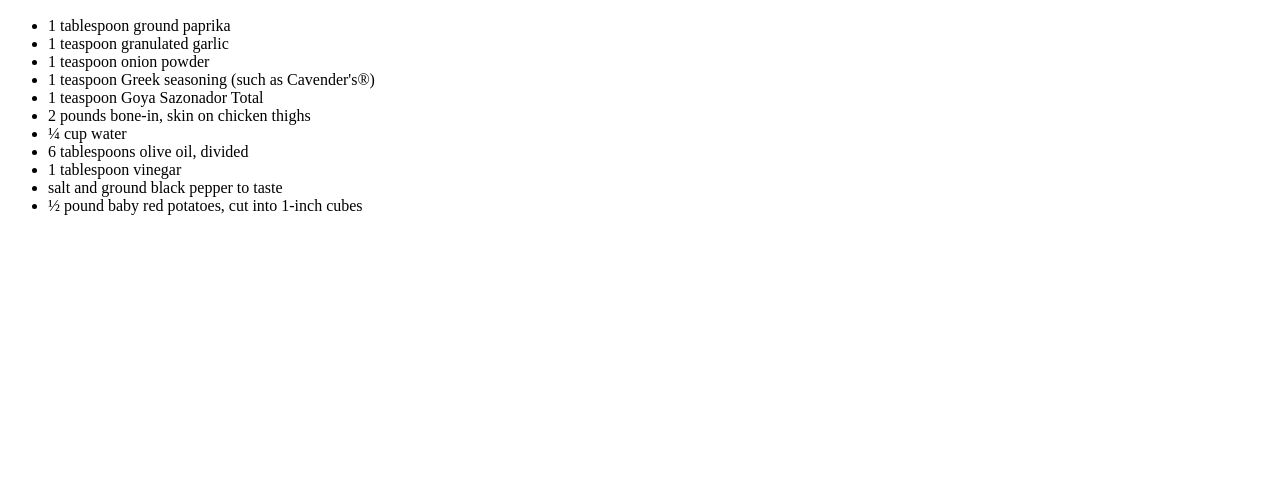
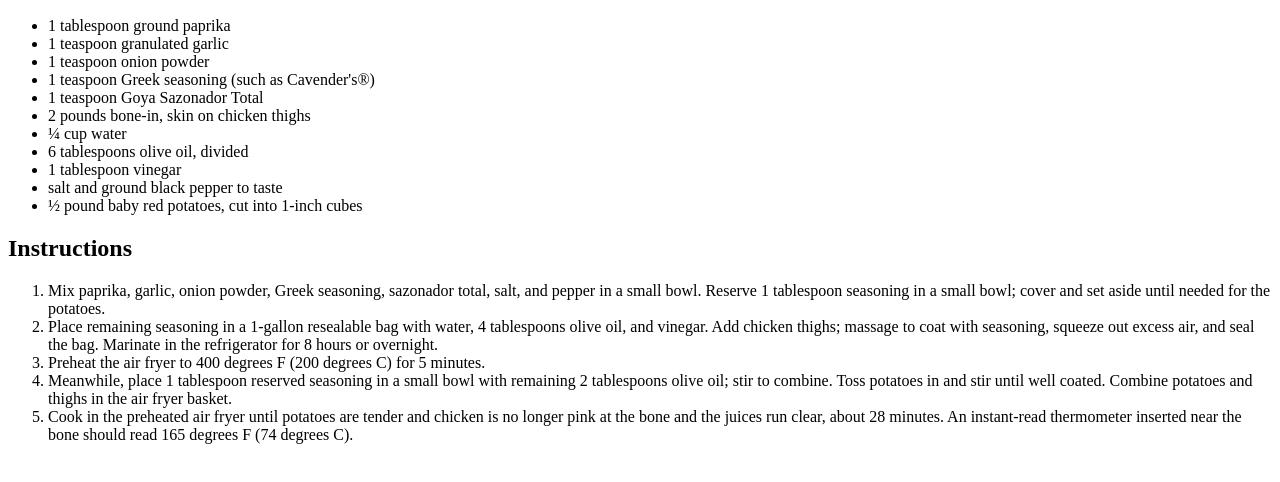
Before and after one commit to zachhh14/odin-recipes, a plain HTML site: page recipes/chickentightsandpotatoes.html in a window 1280 px wide. Shown: the part 284-766 px from the top of the page. Drawn offline with Linux system fonts and the light colour scheme.

Commit message:
Add ol of intrunctions

```diff
--- a/recipes/chickentightsandpotatoes.html
+++ b/recipes/chickentightsandpotatoes.html
@@ -23,6 +23,13 @@
         <li>salt and ground black pepper to taste</li>
         <li>½ pound baby red potatoes, cut into 1-inch cubes</li>
     </ul>
-
+    <h2>Instructions</h2>
+    <ol>
+        <li>Mix paprika, garlic, onion powder, Greek seasoning, sazonador total, salt, and pepper in a small bowl. Reserve 1 tablespoon seasoning in a small bowl; cover and set aside until needed for the potatoes.</li>
+        <li>Place remaining seasoning in a 1-gallon resealable bag with water, 4 tablespoons olive oil, and vinegar. Add chicken thighs; massage to coat with seasoning, squeeze out excess air, and seal the bag. Marinate in the refrigerator for 8 hours or overnight.</li>
+        <li>Preheat the air fryer to 400 degrees F (200 degrees C) for 5 minutes.</li>
+        <li>Meanwhile, place 1 tablespoon reserved seasoning in a small bowl with remaining 2 tablespoons olive oil; stir to combine. Toss potatoes in and stir until well coated. Combine potatoes and thighs in the air fryer basket.</li>
+        <li>Cook in the preheated air fryer until potatoes are tender and chicken is no longer pink at the bone and the juices run clear, about 28 minutes. An instant-read thermometer inserted near the bone should read 165 degrees F (74 degrees C).</li>
+    </ol>
 </body>
 </html>
```
